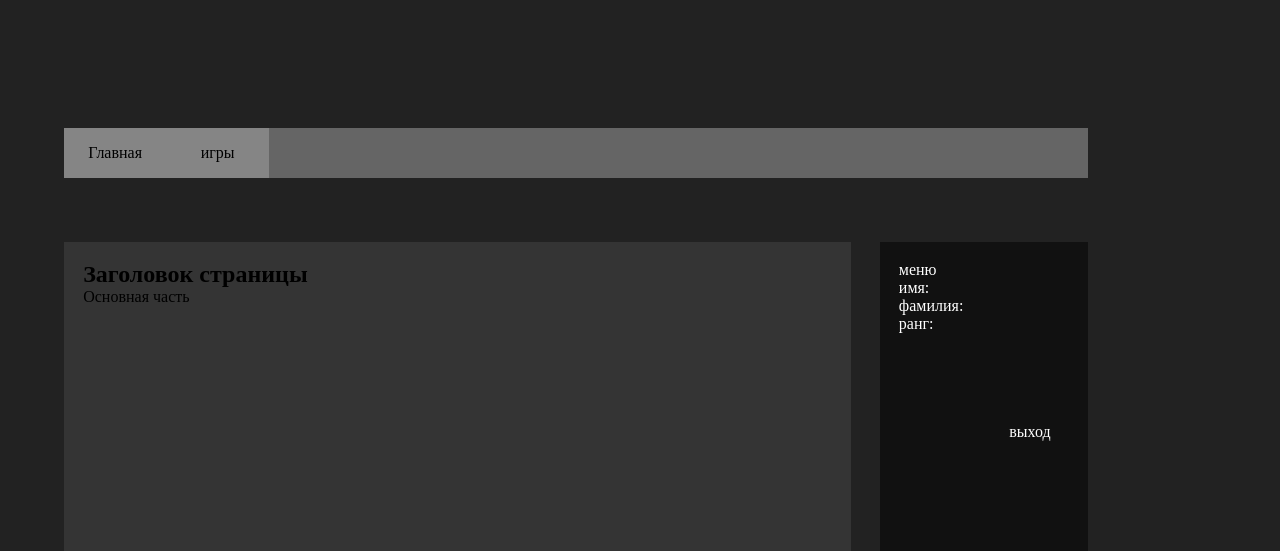
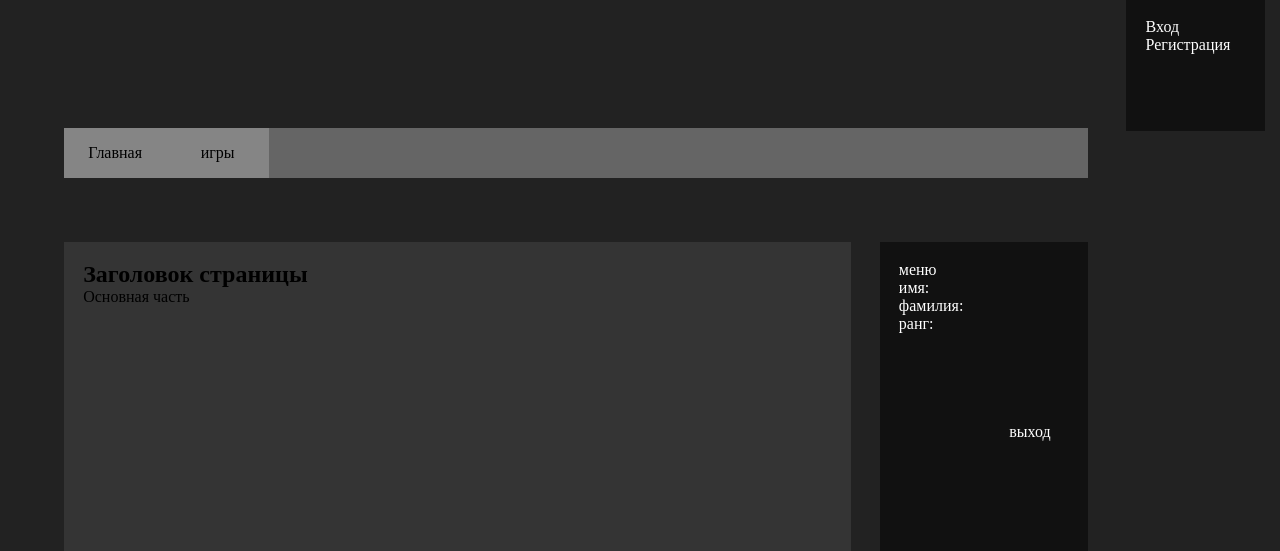
Before and after one commit to Queary/gameweb, a PHP site: page / in a window 1280 px wide. Shown: the top 551 px of the page. Run offline with PHP 8.4, Linux system fonts and the light colour scheme.

Commit message:
Блок с входом и регистрацией

```diff
--- a/css/css.css
+++ b/css/css.css
@@ -90,3 +90,15 @@ aside #v{
   margin-top: 5%;
   color: white;
 }
+#regist{
+  cursor:default;
+  height:calc( 123px - 29px);
+  width:calc(100px);
+  padding:1.5%;
+  position:absolute;
+  background-color: #111;
+  /* padding-top: 20px; */
+  margin-top: -14%;
+  margin-left:88%;
+  color: white;
+}
--- a/index.html
+++ b/index.html
@@ -33,6 +33,10 @@
         <h1>Заголовок страницы</h1>
         Основная часть
       </section>
+      <div id="regist">
+        <p>Вход</p>
+        <p>Регистрация</p>
+      </div>
       <section>
         <h1>Заголовок страницы</h1>
         Основная часть
```
